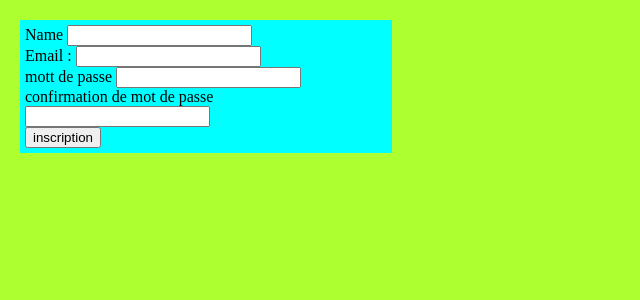
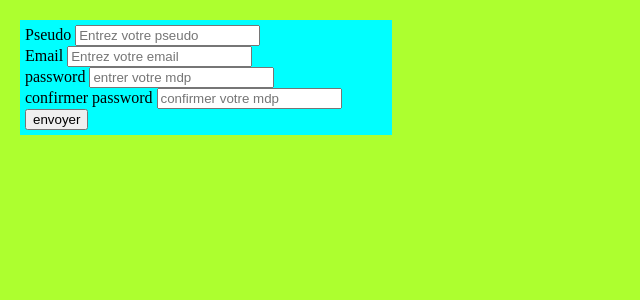
Before and after one commit to PinkMikalai/auth_php, a PHP site: page /registration.php in a window 1280 px wide. Shown: the top 300 px of the page, without its empty margins (0-640 px from the left). Run offline with PHP 8.4, Linux system fonts and the light colour scheme.

Commit message:
des bugs

```diff
--- a/assets/config/database.php
+++ b/assets/config/database.php
@@ -1,12 +1,14 @@
 <?php
-// echo"hello rold";
+
 // logique de connexion a la database
 
+//fonction qui crée et renvoi une connexion a la db
+function dbConnexion() {
     //information pour se connecter
     //l'endroit ou est ma database
     $host = "localhost";
     //le nom de la db
-$dbname = "table_users";
+    $dbname = "users_db";
     //identifiant de connexion
     $username = "root";
     //mdp de connexion
@@ -16,28 +18,21 @@ $port = 3306;
     //encodage
     $charset = "utf8mb4";
 
-//fonction qui crée et renvoi une connexion a la db
-function dbConnexion() {
-    //transforme mes variable en global (accessible partout)
-    global $host, $dbname, $password, $table_users, $port, $charset;
-
     try {
         //mes param de co
         $dsn = "mysql:host=$host;dbname=$dbname;charset=$charset;port=$port";
         //fait mon object de co
-        $pdo = new PDO($dsn, $table_users, $password);
+        $pdo = new PDO($dsn, $username, $password);
         //comment recuperer les exception (erreurs)
         $pdo->setAttribute(PDO::ATTR_ERRMODE, PDO::ERRMODE_EXCEPTION);
         //comment me renvoyer les données
         $pdo->setAttribute(PDO::ATTR_DEFAULT_FETCH_MODE, PDO::FETCH_ASSOC);
-// on return l information
-        var_dump($pdo);
+
         return $pdo;
 
     } catch (PDOException $e) {
-        die("et oui j ai fait de la merde". $e->getMessage());
+        die("Erreur durant la co a la db: " . $e->getMessage());
     }
-
 }
 
 // dbConnexion();
--- a/registration.php
+++ b/registration.php
@@ -1,44 +1,90 @@
 <?php
+    require_once 'assets/config/database.php';
 
-$erreurs = []; //  Initialise bien le tableau
-
-if ($_SERVER["REQUEST_METHOD"] === "POST") {
-    // Récupération et nettoyage
-    $name = trim(htmlspecialchars($_POST["name"] ?? ''));
-    $email = trim(htmlspecialchars($_POST["email"] ?? ''));
+    $errors = [];
+    $message = "";
+    // =========================================
+    // condition qui contient la logique de traitement du formulaire quand on recoit une request POST
+    // ==========================================
+    if ($_SERVER["REQUEST_METHOD"] === "POST"){
+        //recuperation des données du formulaire
+        //nettoyage des données du formulaire
+        $username = trim(htmlspecialchars($_POST["username"]) ?? '');
+        $email = trim(htmlspecialchars($_POST["email"]) ?? '');
         $password = $_POST["password"] ?? '';
         $confirmPassword = $_POST["confirmPassword"] ?? '';
 
-// strlen - le nombre des caracteres
-    //  Vérification du nom
-    if (empty($name)) {
-        $erreurs[] = "Le nom n'est pas rempli.";
-    } elseif (strlen($name) < 3) {
-        $erreurs[] = "Ton nom doit avoir plus de 3 caractères.";
-    } elseif (strlen($name) > 55) {
-        $erreurs[] = "Ton nom doit avoir moins de 55 caractères.";
+        //validation username
+        //valide que le champ soit remplis
+        if (empty($username)) {
+            $errors[] = "nom obligatoire !";
+        //valide avec la function strlen si la string est de plus de 3 carac
+        }elseif (strlen($username) < 3) {
+            $errors[] = "mini 3 carac";
+        //valide avec la function strlen si la string est de moins de 55 carac
+        }elseif (strlen($username) > 55) {
+            $errors[] = "max 55 carac";
+        }
+        //validation email
+        if (empty($email)) {
+            $errors[] = "email obligatoire ! ( connard )";
+        }elseif (!filter_var($email, FILTER_VALIDATE_EMAIL)){
+            $errors[] = "votre adresse ne correspond au format mail classique";
         }
 
-    //  Vérification de l'email
-    if (empty($email)) {
-        $erreurs[] = "L'email n'est pas rempli.";
-    } elseif (!filter_var($email, FILTER_VALIDATE_EMAIL)) {
-        $erreurs[] = "L'email n'est pas valide.";
+        //validation password
+        if (empty($password)) {
+            $errors[] = "password obligatoire";
+        }elseif ( strlen($password) < 3 ) {
+            $errors[] = "password trop juste";
+            // normalement ici on met un pattern pour le mdp
+        }elseif ( $password !== $confirmPassword ) {
+            $errors[] = "mot de passe doivent etre identique";
         }
 
-    //  Vérification des mots de passe
-    if (empty($password) || empty($confirmPassword)) {
-        $erreurs[] = "Le mot de passe et la confirmation sont requis.";
-    } elseif (strlen($password) < 6) {
-        $erreurs[] = "Le mot de passe doit contenir au moins 6 caractères.";
-    }elseif ($password !== $confirmPassword) {
-        $erreurs[] = "Les mots de passe ne correspondent pas.";
+        if (empty($errors)) {
+            //logique de traitement en db
+            $pdo = dbConnexion();
+
+            //verifier si l'adresse mail est utilisé ou non
+            $checkEmail = $pdo->prepare("SELECT id FROM users WHERE email = ?");
+
+            //la methode execute de mon objet pdo execute la request préparée
+            $checkEmail->execute([$email]);
+
+            //une condition pour vérifier si je recupere quelque chose
+            if ($checkEmail->rowCount() > 0) {
+                $errors[] = "email déja utilisé";
+            } else {
+                //dans le cas ou tout va bien ! email pas utilisé
+
+                //hashage du mdp avec la fonction password_hash
+                $hashPassword = password_hash($password, PASSWORD_DEFAULT);
+
+                //insertion des données en db
+                // INSERT INTO users (username, email, password)VALUES ("atif","atif@gmail.com","lijezfoifjerlkjf")
+                $insertUser = $pdo->prepare("
+                INSERT INTO users (username, email, password)
+                VALUES (?, ?, ?)
+                ");
+
+                $insertUser->execute([$username, $email, $hashPassword]);
+
+                $message = "super mega cool vous êtes enregistré $username";
             }
+            // try {
+
+            // } catch () {
+
+            // }
+        }
+
+
     }
 ?>
 
 <!DOCTYPE html>
-<html lang="fr">
+<html lang="en">
 <head>
     <meta charset="UTF-8">
     <meta name="viewport" content="width=device-width, initial-scale=1.0">
@@ -48,24 +94,32 @@ if ($_SERVER["REQUEST_METHOD"] === "POST") {
 <body>
     <section>
         <form action="" method="POST">
+            <?php
+                foreach ($errors as $error) {
+                    echo $error;
+                }
+                if(!empty($message)) {
+                    echo $message;
+                }
+            ?>
             <div>
-                <label for="name">Name</label>
-                <input id="name" type="text" required>
+                <label for="username">Pseudo</label>
+                <input type="text" id="username" name="username" placeholder="Entrez votre pseudo" required>
             </div>
             <div>
-                <label for="passworld">Email :</label>
-                <input id="email "type="email" required>
+                <label for="email">Email</label>
+                <input type="email" name="email" id="email" required placeholder="Entrez votre email">
             </div>
             <div>
-                <label for="passworld">mott de passe</label>
-                <input id="passworld" type="passworld" required>
+                <label for="password">password</label>
+                <input type="password" name="password" id="password" required placeholder="entrer votre mdp">
             </div>
             <div>
-                <label for="confirmPassworld">confirmation de mot de passe</label>
-                <input id="confirmPassworld" type="passworld" required>
+                <label for="confirmPassword">confirmer password</label>
+                <input type="password" name="confirmPassword" id="confirmPassword" required placeholder="confirmer votre mdp">
             </div>
             <div>
-                <input type="submit" value="inscription">
+                <input type="submit" value="envoyer">
             </div>
         </form>
     </section>
```
Lines whose indentation alone changed are shown as unchanged.
